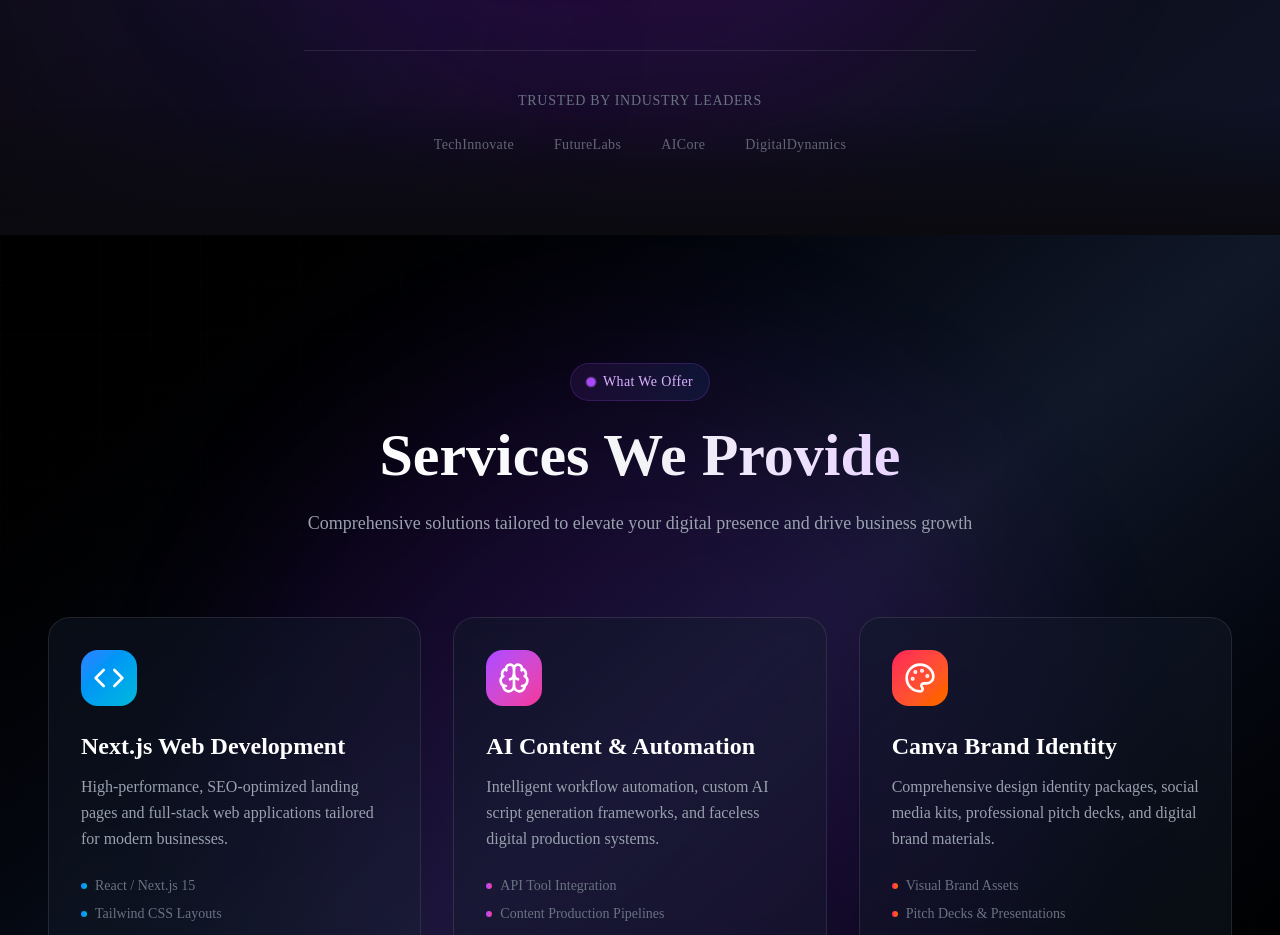
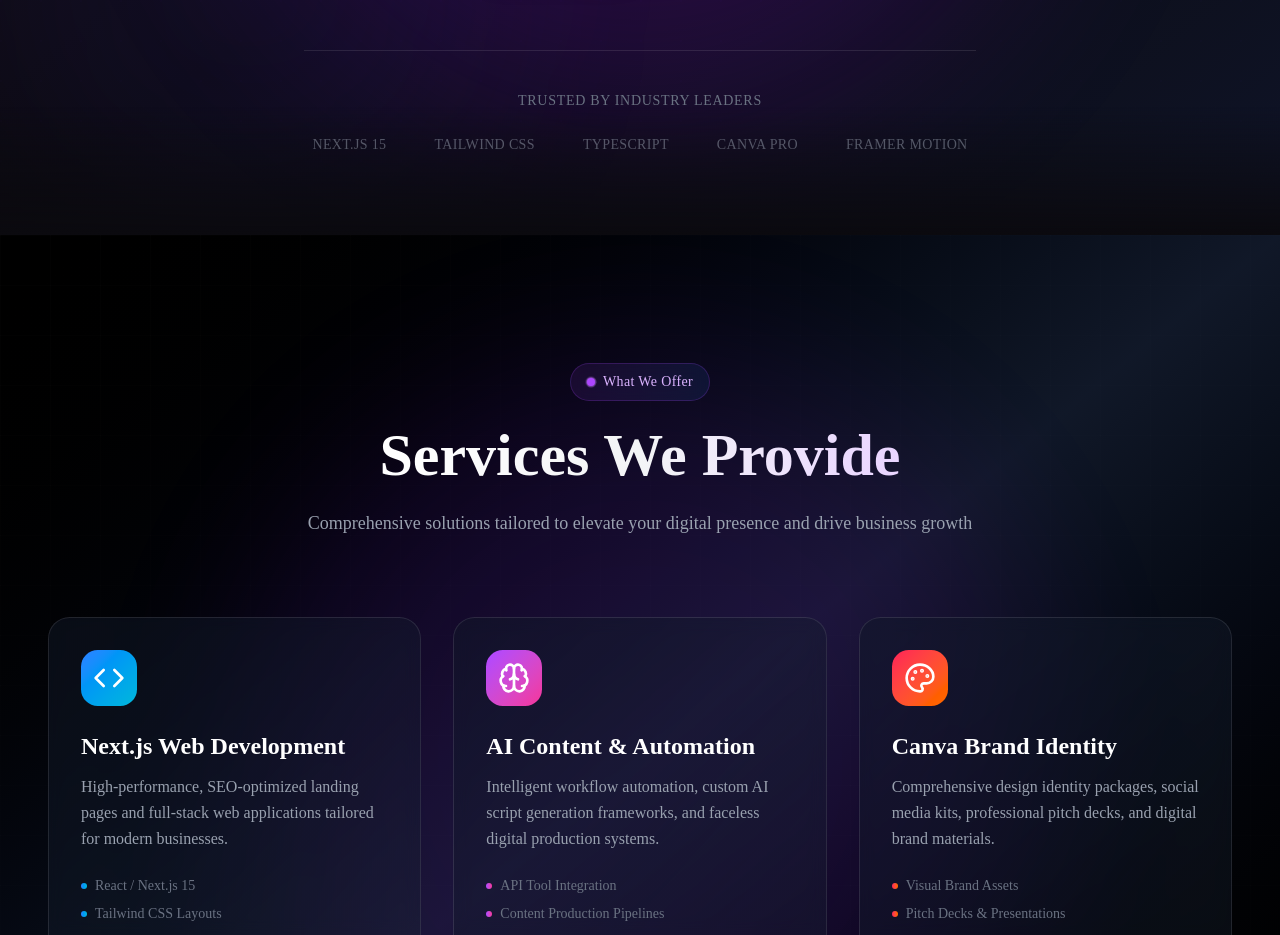
Before and after one commit to Amreshwar123/my-agency-site, a Next.js app: page / in a window 1280 px wide. Shown: the part 800-1735 px from the top of the page. Built offline with nearby package versions, Linux system fonts and the light colour scheme.

Commit message:
design: updated hero placeholders to feature core agency tech stack

```diff
--- a/components/library/Hero1.tsx
+++ b/components/library/Hero1.tsx
@@ -83,13 +83,16 @@
             <p className="text-gray-500 text-xs sm:text-sm uppercase tracking-wider mb-6">
               Trusted by industry leaders
             </p>
-            <div className="flex flex-wrap justify-center gap-6 md:gap-10 opacity-60">
-              {['TechInnovate', 'FutureLabs', 'AICore', 'DigitalDynamics'].map((company) => (
-                <div key={company} className="text-gray-400 text-xs sm:text-sm font-medium tracking-wide">
-                  {company}
-                </div>
-              ))}
-            </div>
+            <div className="flex flex-wrap justify-center gap-8 md:gap-12 opacity-50">
+               {['Next.js 15', 'Tailwind CSS', 'TypeScript', 'Canva Pro', 'Framer Motion'].map((tech) => (
+            <div
+              key={tech}
+              className="text-gray-400 text-xs sm:text-sm font-medium tracking-wide uppercase"
+             >
+              {tech}
+             </div>
+                ))}
+               </div>
           </div>
         </div>
       </div>
```
